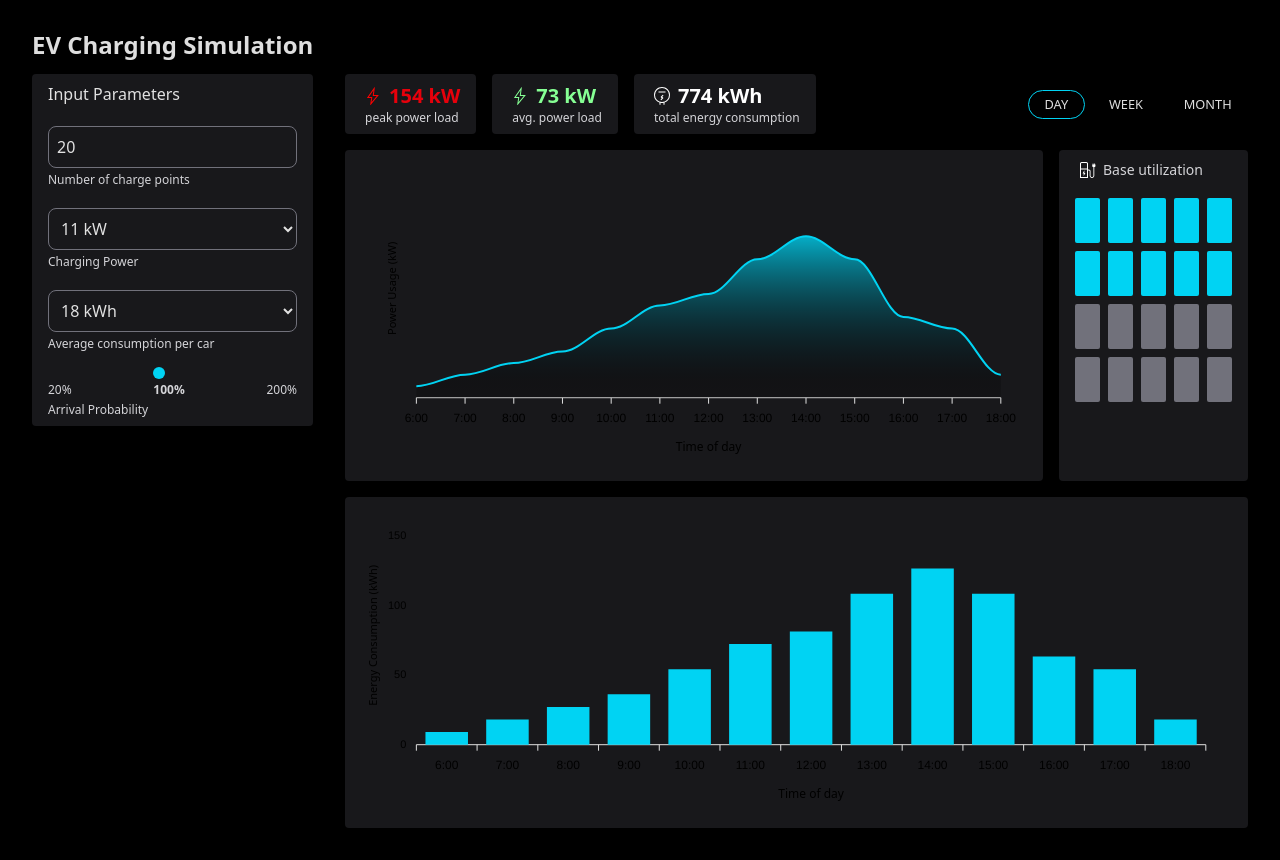
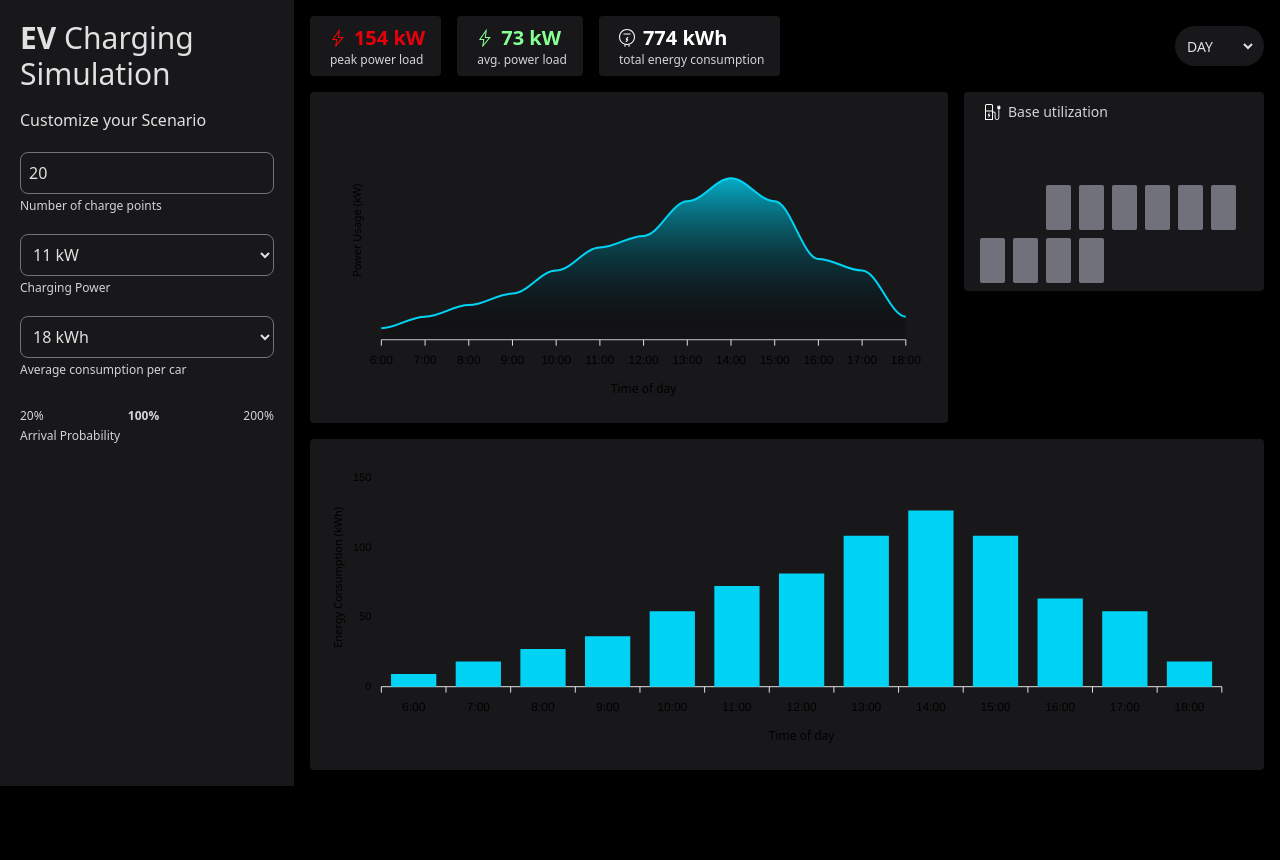
Before and after one commit to RikeBrandt/ev-simulation, a React (Vite) app: page / in a window 1280 px wide. After the commit the page ends 800 px from the top, so only its background shows below. Built offline with nearby package versions, Linux system fonts and the light colour scheme.

Commit message:
Mobile optimization

```diff
--- a/src/App.css
+++ b/src/App.css
@@ -1,10 +1,3 @@
-#root {
-  width: 100%;
-  max-width: 1280px;
-  margin: 0 auto;
-  padding: 2rem;
-}
-
 input[type="range"]::-webkit-slider-runnable-track {
   width: 100%;
   height: 2px;
--- a/src/App.tsx
+++ b/src/App.tsx
@@ -4,27 +4,46 @@ import { BaseUtilization } from "./components/BaseUtilization";
 import { SimulationInputProvider } from "./components/context/SimulationInputContext";
 import { TimePeriodProvider } from "./components/context/TimePeriodContext";
 import { TimePeriodSelection } from "./components/TimePeriodSelection";
-import { MainValues } from "./components/MainNumbers";
+import { MainValues } from "./components/MainValues";
 import { PowerSimulationChart } from "./components/PowerChart";
 import { EnergyConsumptionChart } from "./components/ConsumptionChart";
+import { Drawer } from "./components/layout/Drawer";
+import { Headline } from "./components/layout/Headline";
+import { useState } from "react";
+import Pen from "./assets/pen.svg?react";
 
 function App() {
+  const [open, setOpen] = useState(false);
   return (
     <TimePeriodProvider>
       <SimulationInputProvider>
-        <h1 className="pb-4">EV Charging Simulation</h1>
+        <div className="flex">
+          <Drawer open={open} setOpen={setOpen}>
+            <InputForm />
+          </Drawer>
 
-        <div className="flex gap-8 items-start">
-          <InputForm />
+          <div className="grow flex flex-col gap-4 p-4 w-full">
+            <div className="md:hidden">
+              <button
+                onClick={() => setOpen(true)}
+                className="bg-zinc-900 rounded-full p-3"
+              >
+                <Pen />
+              </button>
+              <div className="flex justify-between items-center pb-4 grow">
+                <Headline />
+                <TimePeriodSelection />
+              </div>
+              <MainValues />
+            </div>
 
-          <div className="grow flex flex-col gap-4">
-            <div className="flex justify-between items-center">
+            <div className="justify-between items-center hidden md:flex">
               <MainValues />
               <TimePeriodSelection />
             </div>
 
-            <div className="flex gap-4">
-              <div className="grow">
+            <div className="flex gap-4 flex-wrap md:flex-nowrap">
+              <div className="grow-8 w-full">
                 <PowerSimulationChart />
               </div>
               <BaseUtilization />
--- a/src/components/BaseUtilization.tsx
+++ b/src/components/BaseUtilization.tsx
@@ -16,16 +16,13 @@ export const BaseUtilization = () => {
   );
 
   return (
+    <div className="grow md:max-w-[300px]">
       <Card>
-      <div className="flex items-center gap-1">
+        <div className="flex items-center gap-1 pb-2">
           <ChargeIcon />
-        <p className="text-sm text-zinc-300">Base utilization</p>
+          <p className="text-sm text-zinc-300 text-nowrap">Base utilization</p>
         </div>
-      <div
-        className={`grid ${
-          slots.length > 25 ? "grid-cols-6" : "grid-cols-5"
-        } gap-2 pt-4`}
-      >
+        <div className="flex flex-wrap gap-2">
           {slots.map((slot) => (
             <div
               className={slot < baseUtilization ? "slot slot-active" : "slot"}
@@ -34,5 +31,6 @@ export const BaseUtilization = () => {
           ))}
         </div>
       </Card>
+    </div>
   );
 };
--- a/src/components/InputForm.tsx
+++ b/src/components/InputForm.tsx
@@ -1,7 +1,6 @@
 import { useEffect, useState } from "react";
 import { NumberInput } from "./inputs/NumberInput";
 import SelectInput from "./inputs/SelectInput";
-import { Card } from "./layout/Card";
 import RangeInput from "./inputs/RangeInput";
 import { useSimulationInput } from "./context/SimulationInputContext";
 import {
@@ -27,9 +26,8 @@ export const InputForm = () => {
   }, [chargePoints, power, consumption, arrivalProbability]);
 
   return (
-    <Card>
     <div className="flex flex-col gap-5 min-w-[220px]">
-        <p>Input Parameters</p>
+      <h3>Customize your Scenario</h3>
 
       <NumberInput
         value={chargePoints}
@@ -67,6 +65,5 @@ export const InputForm = () => {
         max={MAX_ARRIVAL_PROBABILITY}
       />
     </div>
-    </Card>
   );
 };
--- a/src/components/MainNumbers.tsx
+++ b/src/components/MainValues.tsx
@@ -58,7 +58,7 @@ export const MainValues = () => {
   );
 
   return (
-    <div className="flex gap-4">
+    <div className="flex gap-2 md:gap-4 flex-wrap">
       <ValueCard
         result={`${peakPowerLoad} kW`}
         label="peak power load"
--- a/src/components/TimePeriodSelection.tsx
+++ b/src/components/TimePeriodSelection.tsx
@@ -1,18 +1,25 @@
-import { timePeriods, useTimePeriod } from "./context/TimePeriodContext";
-import { TimePeriodButton } from "./layout/TimePeriodButton";
+import {
+  TimePeriod,
+  timePeriods,
+  useTimePeriod,
+} from "./context/TimePeriodContext";
 
 export const TimePeriodSelection = () => {
   const { timePeriod, setTimePeriod } = useTimePeriod();
 
   return (
-    <div className="flex gap-2">
-      {timePeriods.map((label) => (
-        <TimePeriodButton
-          label={label}
-          active={timePeriod}
-          setActive={setTimePeriod}
-        />
-      ))}
+    <div className="px-2 py-2  bg-zinc-900 rounded-full">
+      <select
+        value={timePeriod}
+        onChange={(e) => setTimePeriod(e.target.value as TimePeriod)}
+        className="text-sm focus:outline-none focus:ring-1 focus:ring-zinc-900"
+      >
+        {timePeriods.map((option) => (
+          <option key={option} value={option} className="text-xs">
+            {option}
+          </option>
+        ))}
+      </select>
     </div>
   );
 };
--- a/src/components/layout/Card.tsx
+++ b/src/components/layout/Card.tsx
@@ -1,5 +1,7 @@
 import { FC } from "react";
 
 export const Card: FC<{ children: React.ReactNode }> = ({ children }) => {
-  return <div className="bg-zinc-900 px-4 py-2 rounded-sm">{children}</div>;
+  return (
+    <div className="bg-zinc-900 px-2 md:px-4 py-2 rounded-sm">{children}</div>
+  );
 };
--- /dev/null
+++ b/src/components/layout/Drawer.tsx
@@ -0,0 +1,41 @@
+import { FC, ReactNode } from "react";
+import CloseIcon from "../../assets/close.svg?react";
+import { Headline } from "./Headline";
+
+type DrawerProps = {
+  children: ReactNode;
+  open: boolean;
+  setOpen: (open: boolean) => void;
+};
+
+export const Drawer: FC<DrawerProps> = ({ children, open, setOpen }) => {
+  return (
+    <>
+      {/* Desktop Sidebar */}
+      <aside className="bg-zinc-900 p-5 hidden md:flex flex-col gap-4">
+        <Headline />
+        {children}
+      </aside>
+
+      {/* Mobile Drawer */}
+      <aside
+        className={`fixed top-0 left-0 h-full w-80 bg-zinc-900 p-5 z-50 transform transition-transform duration-300 ease-in-out ${
+          open ? "translate-x-0" : "-translate-x-full"
+        }`}
+      >
+        <button onClick={() => setOpen(false)} className="pb-4">
+          <CloseIcon />
+        </button>
+        {children}
+      </aside>
+
+      {/* Backdrop */}
+      {open && (
+        <div
+          className="fixed inset-0 bg-black/50  z-40"
+          onClick={() => setOpen(false)}
+        />
+      )}
+    </>
+  );
+};
--- /dev/null
+++ b/src/components/layout/Headline.tsx
@@ -0,0 +1,7 @@
+export const Headline = () => {
+  return (
+    <h1 className="text-xl md:text-3xl">
+      <span className="font-black">EV</span> Charging Simulation
+    </h1>
+  );
+};
--- a/src/components/layout/TimePeriodButton.tsx
+++ /dev/null
@@ -1,23 +0,0 @@
-import { FC } from "react";
-import { TimePeriod } from "../context/TimePeriodContext";
-
-type TimePeriodProps = {
-  label: TimePeriod;
-  active: TimePeriod;
-  setActive: (value: TimePeriod) => void;
-};
-
-export const TimePeriodButton: FC<TimePeriodProps> = ({
-  active,
-  label,
-  setActive,
-}) => {
-  return (
-    <button
-      className={active === label ? "button-active" : undefined}
-      onClick={() => setActive(label)}
-    >
-      {label}
-    </button>
-  );
-};
--- a/src/components/layout/ValueCard.tsx
+++ b/src/components/layout/ValueCard.tsx
@@ -16,7 +16,9 @@ export const ValueCard: FC<ValueCardProps> = ({
 }) => {
   return (
     <Card>
-      <div className={`flex items-center gap-1 ${color} text-xl font-bold`}>
+      <div
+        className={`flex items-center gap-1 ${color} text-md md:text-xl font-bold  text-nowrap`}
+      >
         {icon} {result}
       </div>
       <p className="text-xs text-zinc-300 pl-1">{label}</p>
--- a/src/index.css
+++ b/src/index.css
@@ -10,7 +10,7 @@
   line-height: 1.5;
   font-weight: 400;
 
-  color-scheme: light dark;
+  color-scheme: dark;
   color: rgba(255, 255, 255, 0.87);
   background-color: #000;
 
@@ -18,32 +18,14 @@
   text-rendering: optimizeLegibility;
   -webkit-font-smoothing: antialiased;
   -moz-osx-font-smoothing: grayscale;
+  margin: 0;
+  width: 100%;
+  max-width: 1280px;
+  padding: 0;
 }
 
 body {
   margin: 0;
-  display: flex;
-  min-width: 320px;
+  min-width: 100vw;
   min-height: 100vh;
 }
-
-h1 {
-  font-size: 1.5em;
-  line-height: 1.1;
-  font-weight: 700;
-}
-
-button {
-  border-radius: 30px;
-  border: 1px solid transparent;
-  padding: 0.3em 1.2em;
-  font-size: 0.8em;
-  font-weight: 500;
-  font-family: inherit;
-  cursor: pointer;
-  transition: border-color 0.25s;
-}
-button:hover,
-.button-active {
-  border-color: var(--color-cyan-400);
-}
```
Also changed, not shown: src/assets/close.svg (added), src/assets/pen.svg (added). Lines whose indentation alone changed are shown as unchanged.
